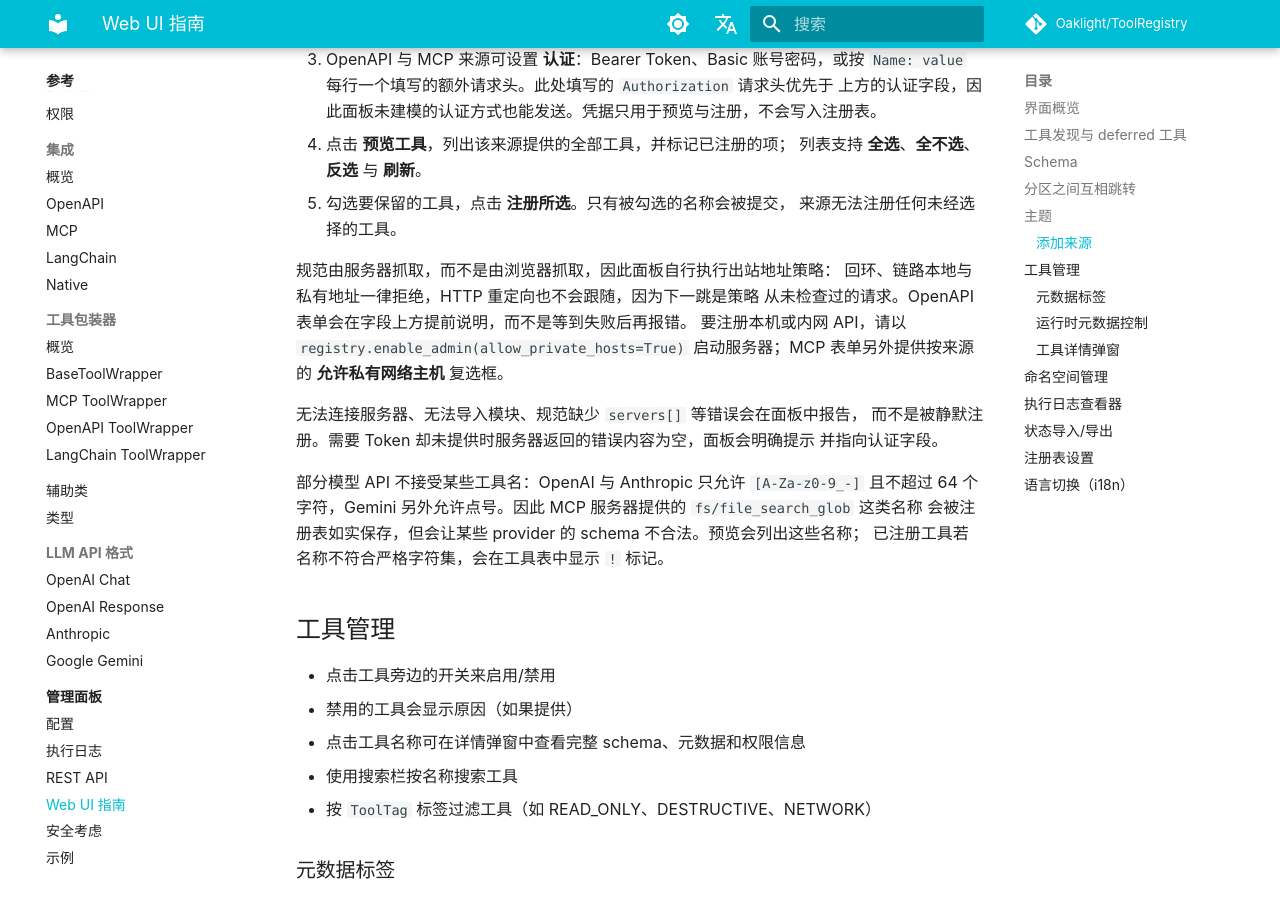
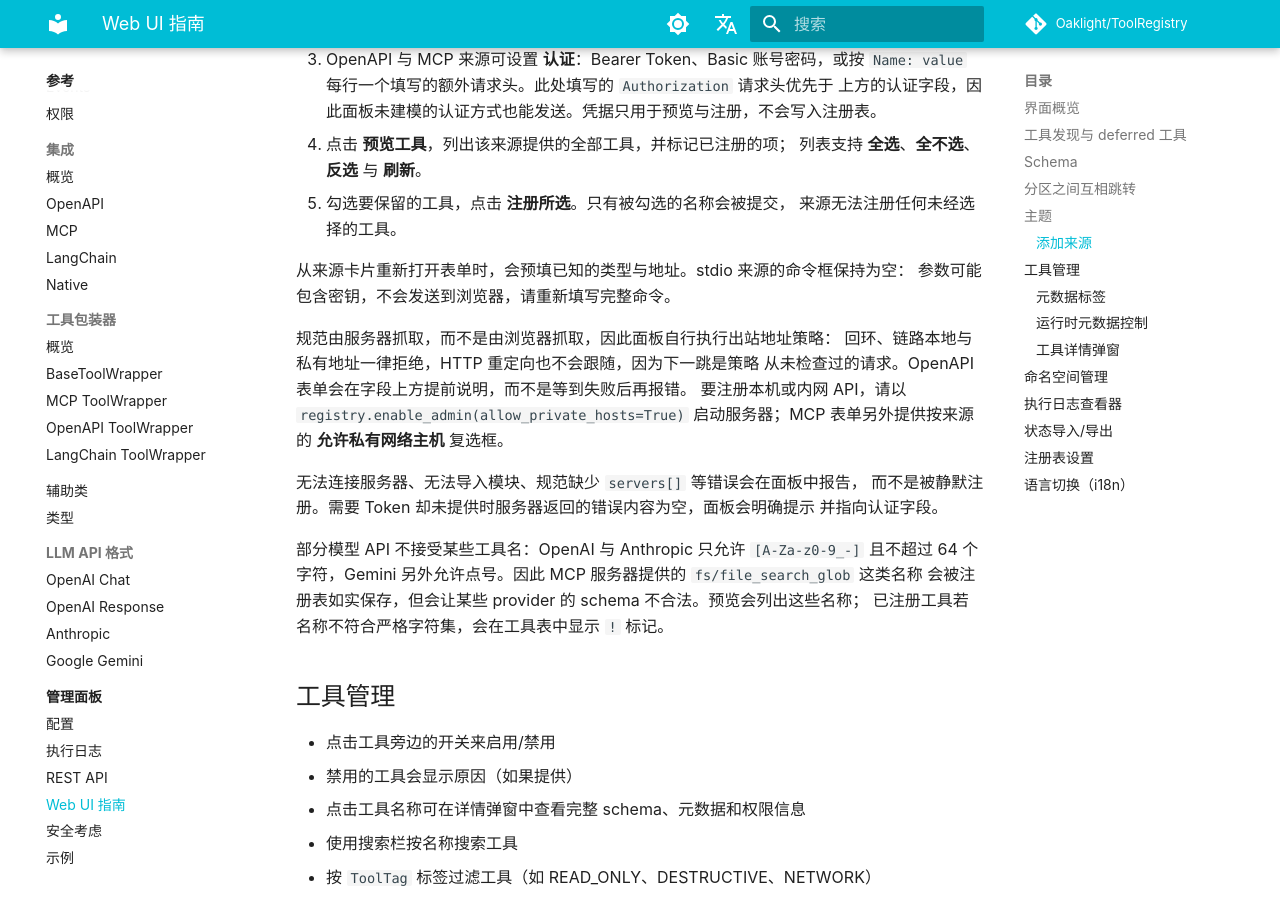
Before and after one commit to Oaklight/ToolRegistry, an MkDocs documentation site: the page built from docs/admin/web-ui.md, in a window 1280 px wide and 900 px high, scrolled down 2977 px. Built offline with MkDocs 1.6.1 and Material for MkDocs 9.7.7, drawn with Linux system fonts in a browser that asks for light colours; some web fonts are replaced; comment, search, counter and statistics services are not loaded.

Commit message:
docs(admin): 记录 stdio 预填修复（#400）

```diff
--- a/docs/admin/web-ui.md
+++ b/docs/admin/web-ui.md
@@ -105,6 +105,9 @@
 5. 勾选要保留的工具，点击 **注册所选**。只有被勾选的名称会被提交，
    来源无法注册任何未经选择的工具。
 
+从来源卡片重新打开表单时，会预填已知的类型与地址。stdio 来源的命令框保持为空：
+参数可能包含密钥，不会发送到浏览器，请重新填写完整命令。
+
 规范由服务器抓取，而不是由浏览器抓取，因此面板自行执行出站地址策略：
 回环、链路本地与私有地址一律拒绝，HTTP 重定向也不会跟随，因为下一跳是策略
 从未检查过的请求。OpenAPI 表单会在字段上方提前说明，而不是等到失败后再报错。
```
